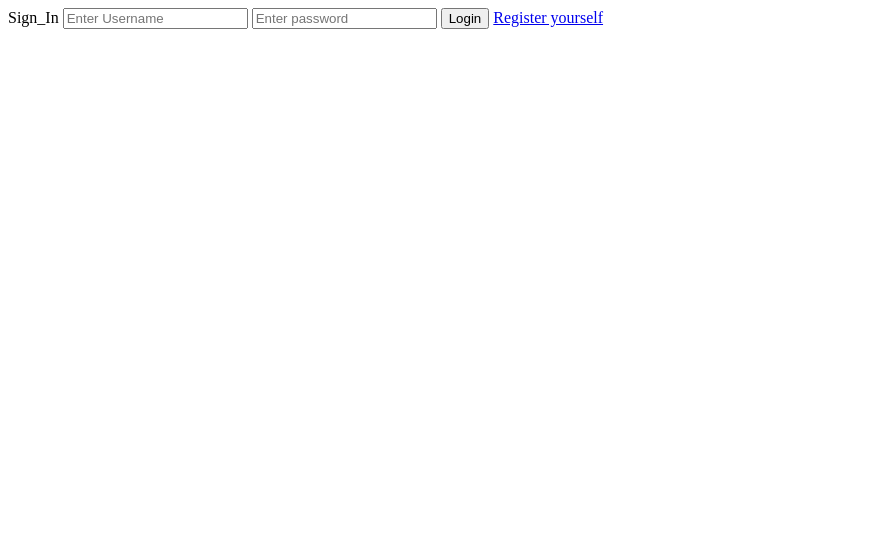
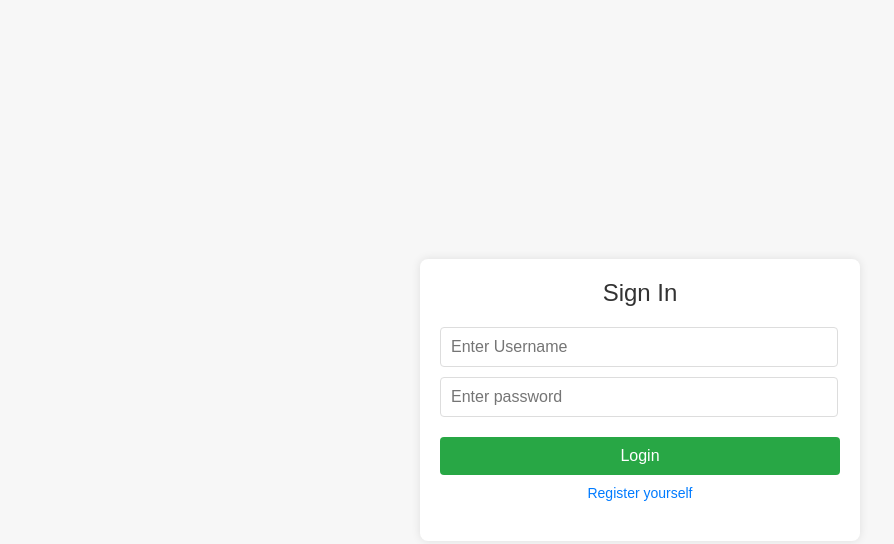
Before and after one commit to saidinesh49/loot, a plain HTML site: page Check.html in a window 1280 px wide. Shown: the whole page, without its empty margins (0-894 px from the left). Drawn offline with Linux system fonts and the light colour scheme.

Commit message:
Updated user entry

```diff
--- a/Check.html
+++ b/Check.html
@@ -5,18 +5,94 @@
     <meta name="viewport" content="width=device-width, initial-scale=1.0">
     <script src="script.js"></script>
     <title>Loot</title>
+    <style>
+        body {
+            font-family: Arial, sans-serif;
+            background-color: #f7f7f7;
+            display: flex;
+            justify-content: center;
+            align-items: center;
+            height: 100vh;
+            margin: 0;
+        }
+        .container {
+            width: 100%;
+            max-width: 400px;
+            padding: 20px;
+            background-color: #fff;
+            box-shadow: 0 0 10px rgba(0, 0, 0, 0.1);
+            border-radius: 8px;
+        }
+        .container a {
+            font-size: 24px;
+            display: block;
+            text-align: center;
+            margin-bottom: 20px;
+            color: #333;
+        }
+        .container input {
+            width: calc(100% - 24px);
+            padding: 10px;
+            margin: 10px 0;
+            border: 1px solid #ddd;
+            border-radius: 4px;
+            display: block;
+            font-size: 16px;
+        }
+        .container button,
+        .container input[type="submit"] {
+            width: 100%;
+            padding: 10px;
+            background-color: #28a745;
+            color: #fff;
+            border: none;
+            border-radius: 4px;
+            font-size: 16px;
+            cursor: pointer;
+            margin-top: 10px;
+        }
+        .container button:hover,
+        .container input[type="submit"]:hover {
+            background-color: #218838;
+        }
+        .container a[href="#"] {
+            font-size: 14px;
+            color: #007bff;
+            text-decoration: none;
+            text-align: center;
+            display: block;
+            margin-top: 10px;
+        }
+        .container a[href="#"]:hover {
+            text-decoration: underline;
+        }
+        @media (max-width: 600px) {
+            .container {
+                padding: 10px;
+            }
+            .container input {
+                padding: 8px;
+                font-size: 14px;
+            }
+            .container button,
+            .container input[type="submit"] {
+                padding: 8px;
+                font-size: 14px;
+            }
+        }
+    </style>
 </head>
 <body>
-    <div class="Ritendra">
+    <div class="container Ritendra">
         <div class="login">
-            <a>Sign_In</a>
+            <a>Sign In</a>
             <input type="text" id="Susername" placeholder="Enter Username" required>
             <input type="password" id="Spassword" placeholder="Enter password" required>
             <button id="logged" type="submit">Login</button>
             <a onclick="addsignup()" href="#">Register yourself</a>
         </div>
         <form id="signupForm" class="signup" style="display: none;">
-            <a>Sign_Up</a>
+            <a>Sign Up</a>
             <input type="text" id="EName" placeholder="Enter Your Name" required>
             <input type="number" id="EAge" placeholder="Enter your Age" required>
             <input type="tel" id="EPhone" placeholder="(+Country Code) 999-999-9999" pattern="^\(\+\d{1,3}\) \d{3}-\d{3}-\d{4}$" required>
@@ -75,11 +151,12 @@
             var form = document.getElementById("signupForm");
             console.log("validation function invoked");
             if (form.checkValidity() === false) {
-                // This will display the browser's built-in validation messages
-                formvalid= false;
-                console.log("Here form became invalid");
+                formvalid = false;
+                console.log("Form is invalid");
+            } else {
+                formvalid = true;
+                console.log("Form is valid");
             }
-            else {formvalid = true; console.log("Form Became valid");}
         }
 
         let EName = document.getElementById('EName');
@@ -94,7 +171,7 @@
             console.log("Entered New function");
             validateForm();
             if (formvalid == true) {
-                console.log("entered to check password");
+                console.log("Checking password");
                 if (userpassword.value == Cpassword.value) {
                     set(ref(db, 'LootUsers/' + username.value), {
                         Name: EName.value,
@@ -115,12 +192,13 @@
                     alert("New Password and Confirm Password should be the same");
                 }
             } else {
-                alert("Please Fill Properly");
+                alert("Please fill out the form properly");
             }
         }
 
         logged.addEventListener('click', verify);
         signed.addEventListener('click', New);
 
-  </script>
+    </script>
+</body>
 </html>
```
